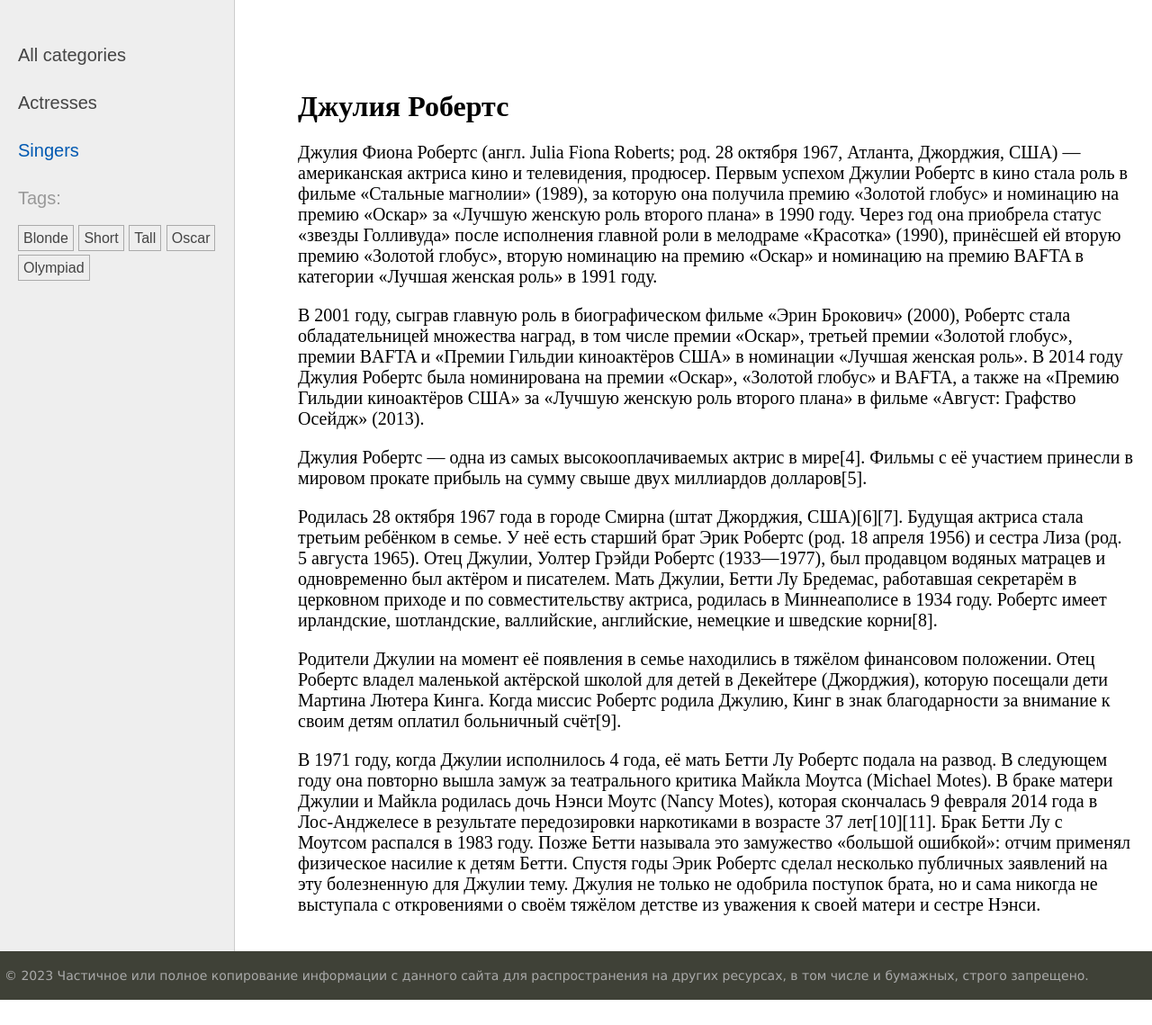
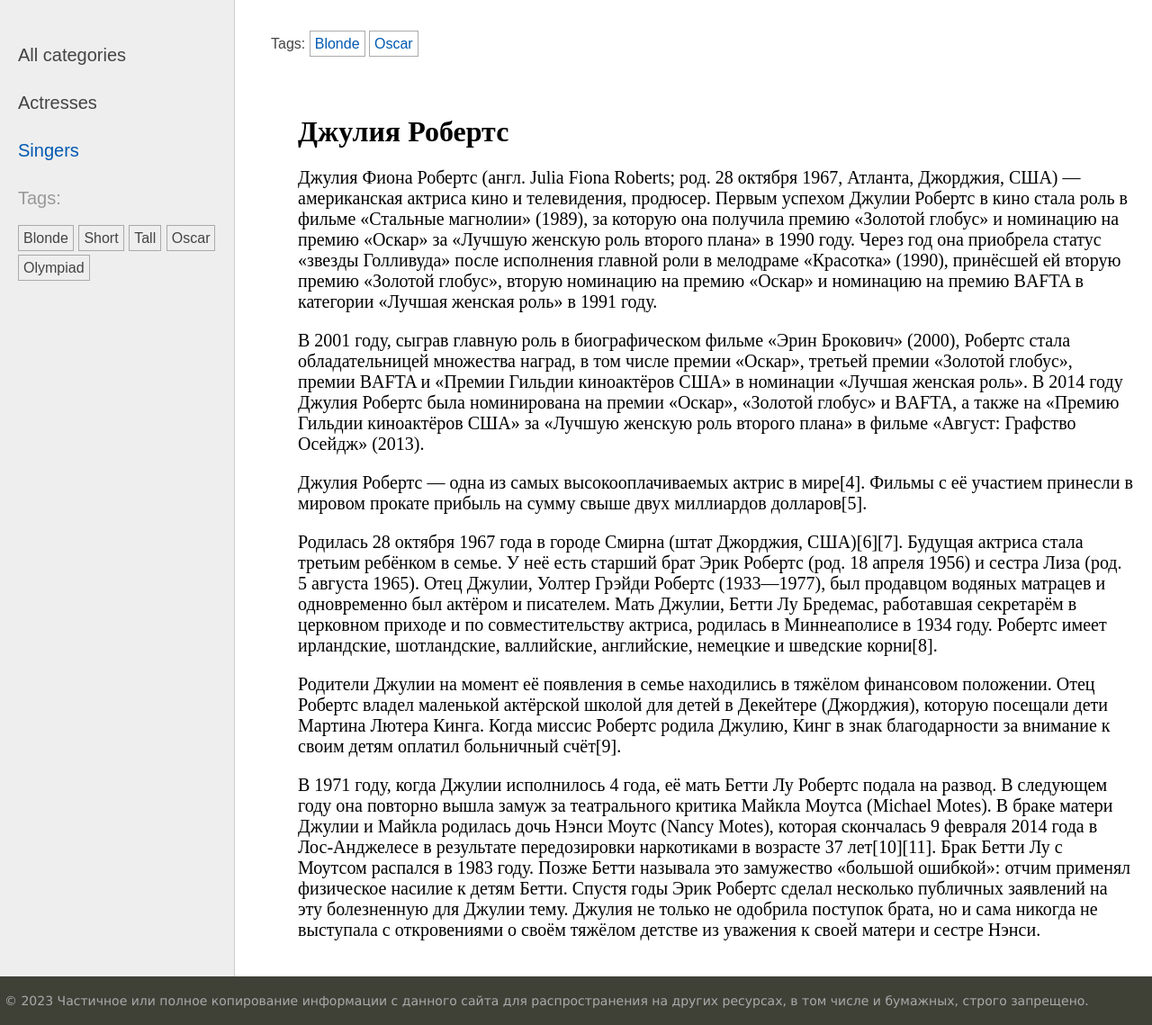
Before and after one commit to ZhevahinAndrii/Django-Project, a Django app: page /women/post/julia-roberts/ in a window 1280 px wide. Shown: the part 60-1199 px from the top of the page at 90% size. Before the commit the page ends 1171 px from the top, so only its background shows below. Run offline with Django 5.2, Linux system fonts and the light colour scheme; data comes from the database, SQL or seed files in the repository.

Commit message:
Added one to one relationship

```diff
--- a/women_app/models.py
+++ b/women_app/models.py
@@ -25,6 +25,7 @@
                                  related_name="women",
                                  related_query_name="woman")
     tags = models.ManyToManyField(to='PostTag', blank=True, related_name='posts')
+    husband = models.OneToOneField(to='Man', on_delete=models.SET_NULL, null=True, blank=True, related_name='wife')
 
     class Meta:
         verbose_name = gettext_lazy('Woman')
@@ -68,3 +69,11 @@
 
     def __str__(self):
         return self.title
+
+
+class Man(models.Model):
+    name = models.CharField(max_length=100)
+    age = models.PositiveIntegerField()
+
+    def __str__(self):
+        return self.name
--- a/women_app/services.py
+++ b/women_app/services.py
@@ -16,9 +16,16 @@
     return PostTag.objects.all()
 
 
-def get_single_published_post_or_404(**kwargs):
+def get_single_published_post_or_404(**kwargs) -> Woman:
     try:
         return get_object_or_404(Woman.published, **kwargs)
+    except Woman.MultipleObjectsReturned:
+        raise Http404()
+
+
+def get_single_published_post_with_tags_or_404(**kwargs) -> Woman:
+    try:
+        return get_object_or_404(Woman.published.prefetch_related('tags'), **kwargs)
     except Woman.MultipleObjectsReturned:
         raise Http404()
 
--- a/women_app/templates/women/post.html
+++ b/women_app/templates/women/post.html
@@ -1,4 +1,17 @@
 {% extends 'base.html' %}
+
+{% block breadcrumbs %}
+    {% with post.tags.all as tags %}
+    {% if tags %}
+        <ul class="tags-list">
+            <li>Tags:</li>
+        {% for tag in tags %}
+        <li><a href="{{ tag.get_absolute_url }}">{{ tag.title }}</a></li>
+        {% endfor %}
+        </ul>
+    {% endif %}
+    {% endwith %}
+{% endblock %}
 {% block content %}
     <h1>{{ post.title }}</h1>
     {% if post.photo %}
--- a/women_app/urls.py
+++ b/women_app/urls.py
@@ -7,7 +7,7 @@
 urlpatterns = [
     path('', views.index, name='index'),
     path('about/', views.about, name='about'),
-    path('post/<slug:post_slug>/', views.post, name='post'),
+    path('post/<slug:post_slug>/', views.show_post, name='post'),
     path('category/<slug:category_slug>/', views.show_category, name='category'),
     path('tag/<slug:tag_slug>/', views.show_tag, name='tag')
 ]
--- a/women_app/views.py
+++ b/women_app/views.py
@@ -34,8 +34,8 @@
     return render(request, 'women/about.html', context=context)
 
 
-def post(request: WSGIRequest, post_slug: str):
-    post_to_show: Woman = services.get_single_published_post_or_404(slug=post_slug)
+def show_post(request: WSGIRequest, post_slug: str):
+    post_to_show: Woman = services.get_single_published_post_with_tags_or_404(slug=post_slug)
     data = {
         'title': post_to_show.title,
         'menu': menu,
```
Also changed, not shown: women_app/migrations/0018_man_posttag_women_app_p_slug_30e053_idx_and_more.py (added).
